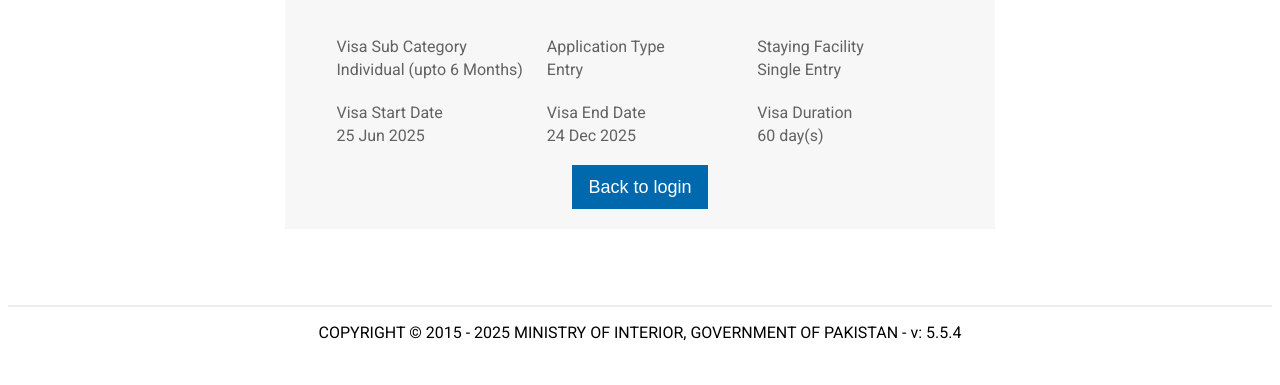
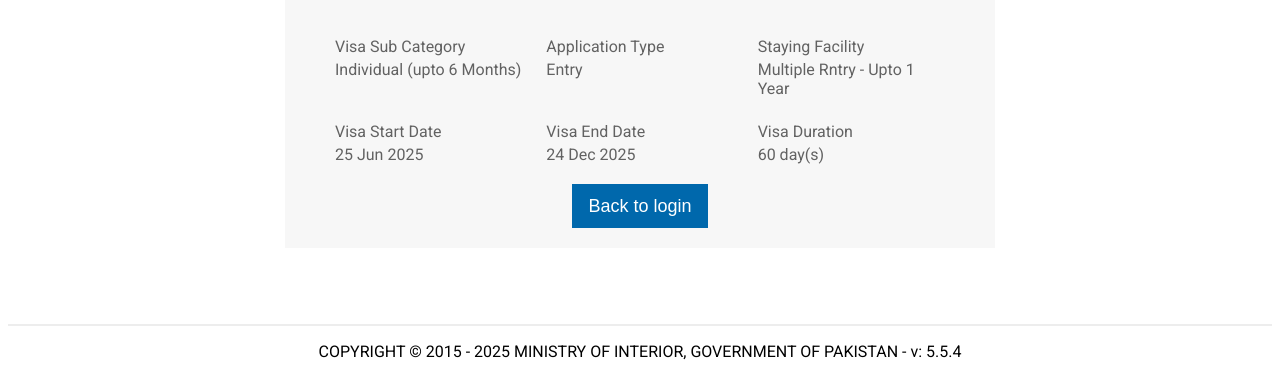
Before and after one commit to e-visas/verifyZ, a plain HTML site: page index.html in a window 1280 px wide. Shown: the part 505-890 px from the top of the page. Drawn offline with Linux system fonts and the light colour scheme.

Commit message:
local changes

```diff
--- a/index.html
+++ b/index.html
@@ -280,7 +280,7 @@
                 </div>
                 <div class="grid-item pair">
                     <div class="label">Staying Facility</div>
-                    <div class="value">Single Entry</div>
+                    <div class="value">Multiple Rntry - Upto 1 Year</div>
                 </div>
                 <div class="grid-item pair">
                     <div class="label">Visa Start Date</div>
```
